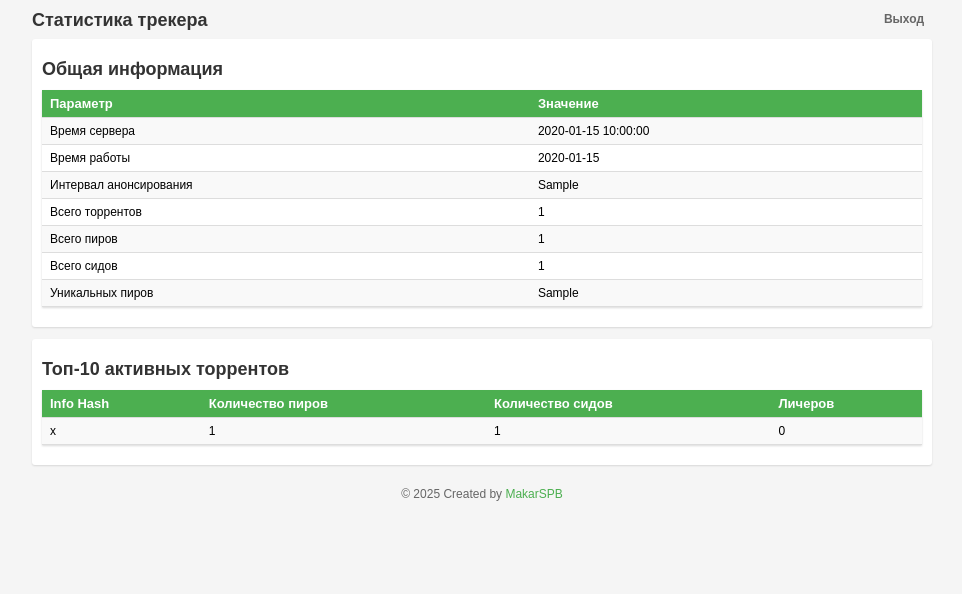
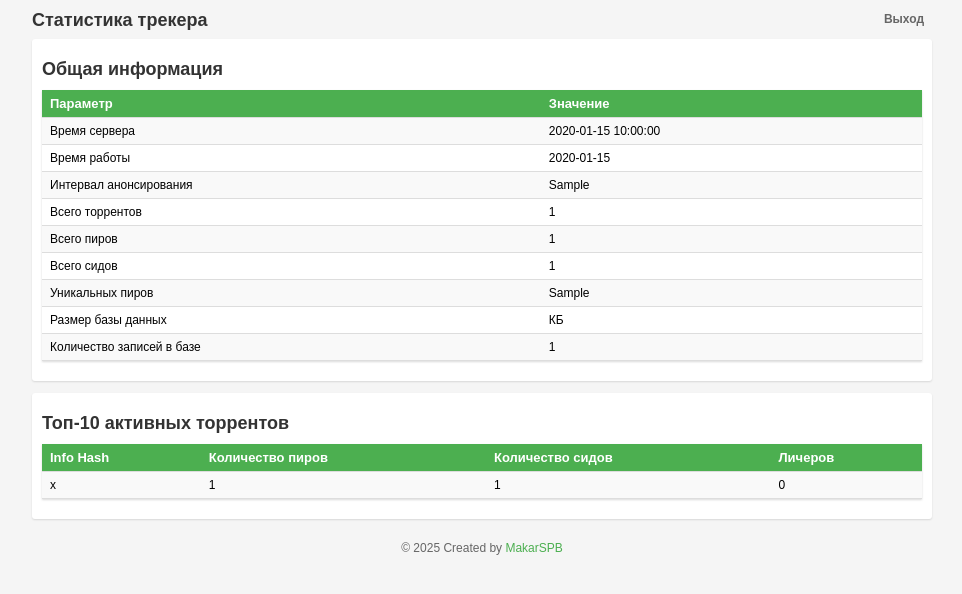
Before and after one commit to Makar-aka/retracker, a Flask app: template templates/stats.html in a window 1280 px wide. Shown: the top 594 px of the page, without its empty margins (158-1120 px from the left). Run offline with Flask 3, Linux system fonts and the light colour scheme; the template is opened without the code that fills it: most values are stand-ins (such as "Sample title", 1, 10 or a date in 2020).

Commit message:
Добавить маршрут статистики с авторизацией
В файл `main.py` добавлен маршрут `/stat`, который требует авторизации пользователя. Реализована функция `stats()`, которая запрашивает данные о количестве торрентов, пиров, размере базы данных и количестве записей. Эти данные передаются в шаблон для отображения.

В файл `stats.html` добавлены новые строки для отображения размера базы данных и количества записей, что улучшает информативность страницы статистики.

```diff
--- a/main.py
+++ b/main.py
@@ -306,10 +306,13 @@ def login_required(f):
         return f(*args, **kwargs)
     return decorated_function
 
+import os
+
 @app.route('/stat')
 @login_required
 def stats():
     try:
+
         total_stats = db.query("""
             SELECT
                 COUNT(DISTINCT info_hash) as total_torrents,
@@ -332,12 +335,20 @@ def stats():
             LIMIT 10
         """, (TIMENOW - tr_cfg.announce_interval,))
 
+        db_file_path = db.cfg['db_file_path']
+        db_size = os.path.getsize(db_file_path) if os.path.exists(db_file_path) else 0
+
+        total_records = db.query("SELECT COUNT(*) as cnt FROM tracker")
+        record_count = total_records[0]['cnt'] if total_records else 0
+
         stats_data = {
             'server_time': datetime.datetime.fromtimestamp(TIMENOW).strftime('%Y-%m-%d %H:%M:%S'),
             'uptime': str(datetime.timedelta(seconds=int(time.time() - app.start_time))),
             'announce_interval': f"{tr_cfg.announce_interval} сек.",
             'stats': total_stats[0] if total_stats else {},
             'top_torrents': [dict(t) for t in (top_torrents if top_torrents else [])],
+            'db_size': db_size,
+            'record_count': record_count,
             'current_year': datetime.datetime.now().year
         }
 
--- a/templates/stats.html
+++ b/templates/stats.html
@@ -127,6 +127,15 @@
                     <td>Уникальных пиров</td>
                     <td>{{ stats.unique_peers }}</td>
                 </tr>
+                <tr>
+                    <td>Размер базы данных</td>
+                    <td>{{ (db_size // 1024) }} КБ</td>
+                </tr>
+                <tr>
+                    <td>Количество записей в базе</td>
+                    <td>{{ record_count }}</td>
+                </tr>
+
             </table>
         </div>
 
```
